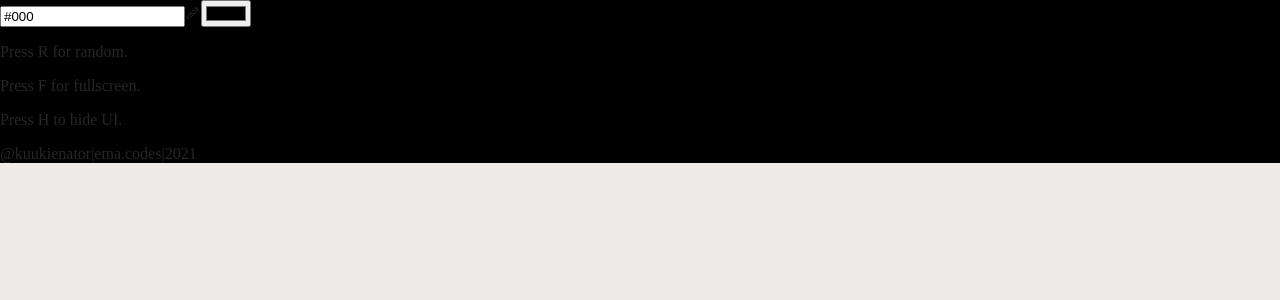
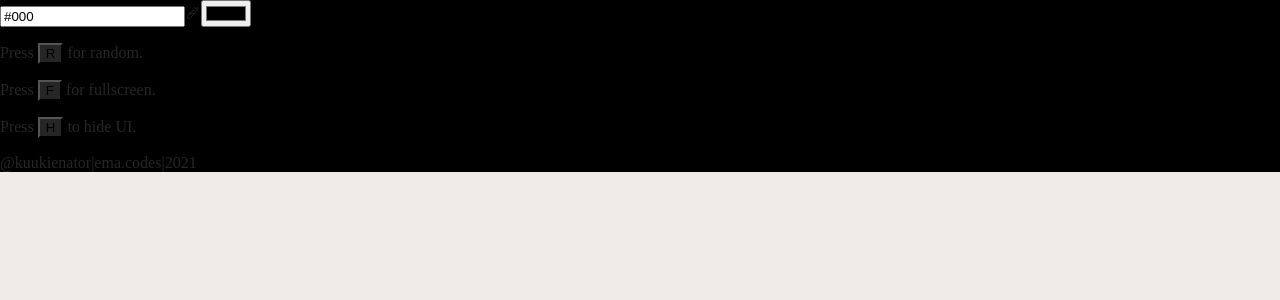
Before and after one commit to kuukienator/emmanuel-meinike, a Next.js app: page /apps/fs-color in a window 1280 px wide. Shown: the top 300 px of the page. Built offline with nearby package versions, Linux system fonts and the light colour scheme.

Commit message:
add button controls

```diff
--- a/pages/apps/fs-color.tsx
+++ b/pages/apps/fs-color.tsx
@@ -42,6 +42,12 @@ const FSColor = () => {
     } catch (e) {}
   }, [currentInput]);
 
+  const setRandomColor = () => {
+    const color = Color.random();
+    setColor(color);
+    setCurrentInput(color.toHex());
+  };
+
   return (
     <div
       className="w-screen h-screen flex justify-center items-center flex-col text-2xl"
@@ -58,9 +64,7 @@ const FSColor = () => {
         }
 
         if (e.key === 'r') {
-          const color = Color.random();
-          setColor(color);
-          setCurrentInput(color.toHex());
+          setRandomColor();
         }
         if (e.key === 'f') {
           toggleFullscreen();
@@ -109,15 +113,56 @@ const FSColor = () => {
           </label>
         </div>
 
+        <div className="space-y-5 flex flex-col justify-center">
           <p>
-          Press <span className="font-bold">R</span> for random.
+            Press{' '}
+            <button
+              className="font-bold py-2 px-4 rounded-lg cursor-pointer"
+              onClick={() => setRandomColor()}
+              style={{
+                color: color.toHSLA(),
+                backgroundColor: color.isDark()
+                  ? color.lighten(15).toHSLA()
+                  : color.darken(15).toHSLA(),
+              }}
+            >
+              R
+            </button>{' '}
+            for random.
           </p>
           <p>
-          Press <span className="font-bold">F</span> for fullscreen.
+            Press{' '}
+            <button
+              className="font-bold py-2 px-4 rounded-lg cursor-pointer"
+              onClick={() => toggleFullscreen()}
+              style={{
+                color: color.toHSLA(),
+                backgroundColor: color.isDark()
+                  ? color.lighten(15).toHSLA()
+                  : color.darken(15).toHSLA(),
+              }}
+            >
+              F
+            </button>{' '}
+            for fullscreen.
           </p>
           <p>
-          Press <span className="font-bold">H</span> to hide UI.
+            Press{' '}
+            <button
+              className="font-bold py-2 px-4 rounded-lg cursor-pointer"
+              onClick={() => setIsUIHidden(!isUIHidden)}
+              style={{
+                color: color.toHSLA(),
+                backgroundColor: color.isDark()
+                  ? color.lighten(15).toHSLA()
+                  : color.darken(15).toHSLA(),
+              }}
+            >
+              H
+            </button>{' '}
+            to hide UI.
           </p>
+        </div>
       </div>
 
       <footer
```
Lines whose indentation alone changed are shown as unchanged.
